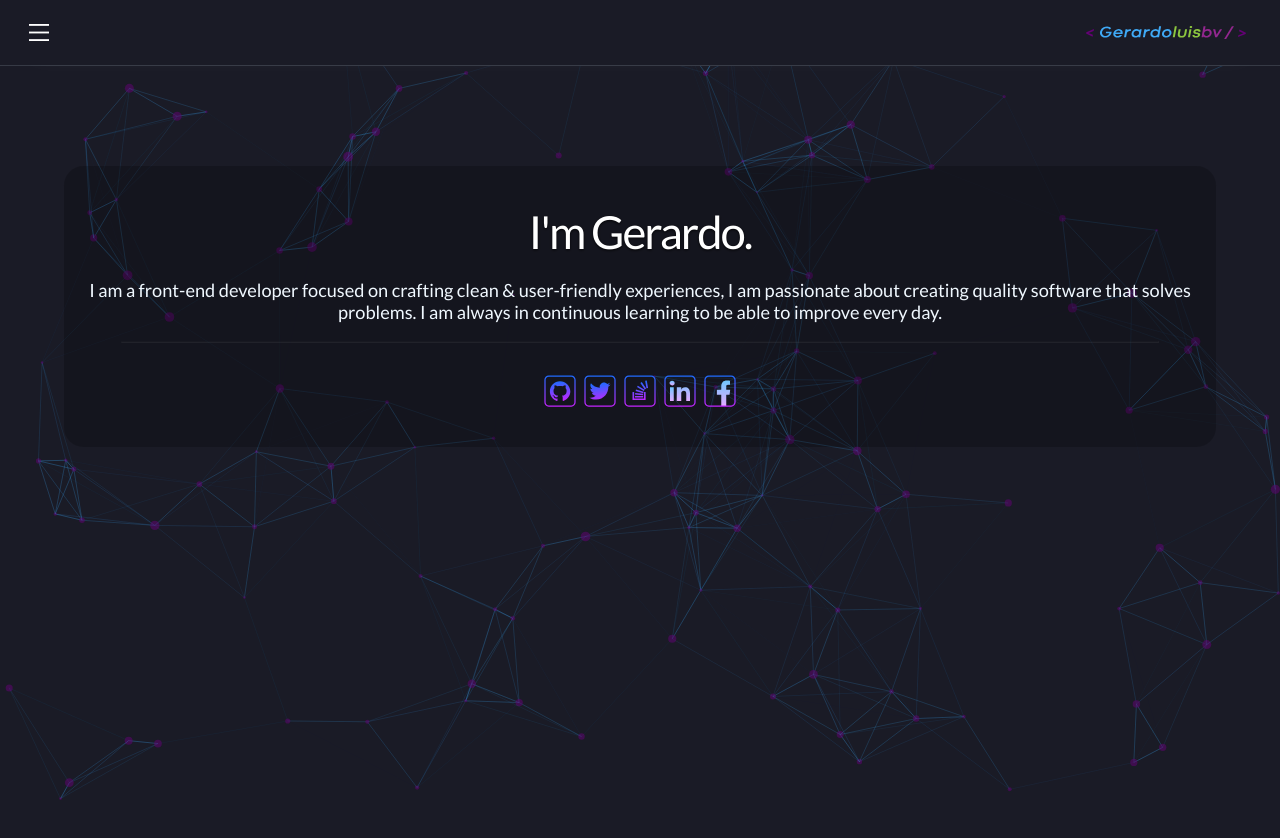
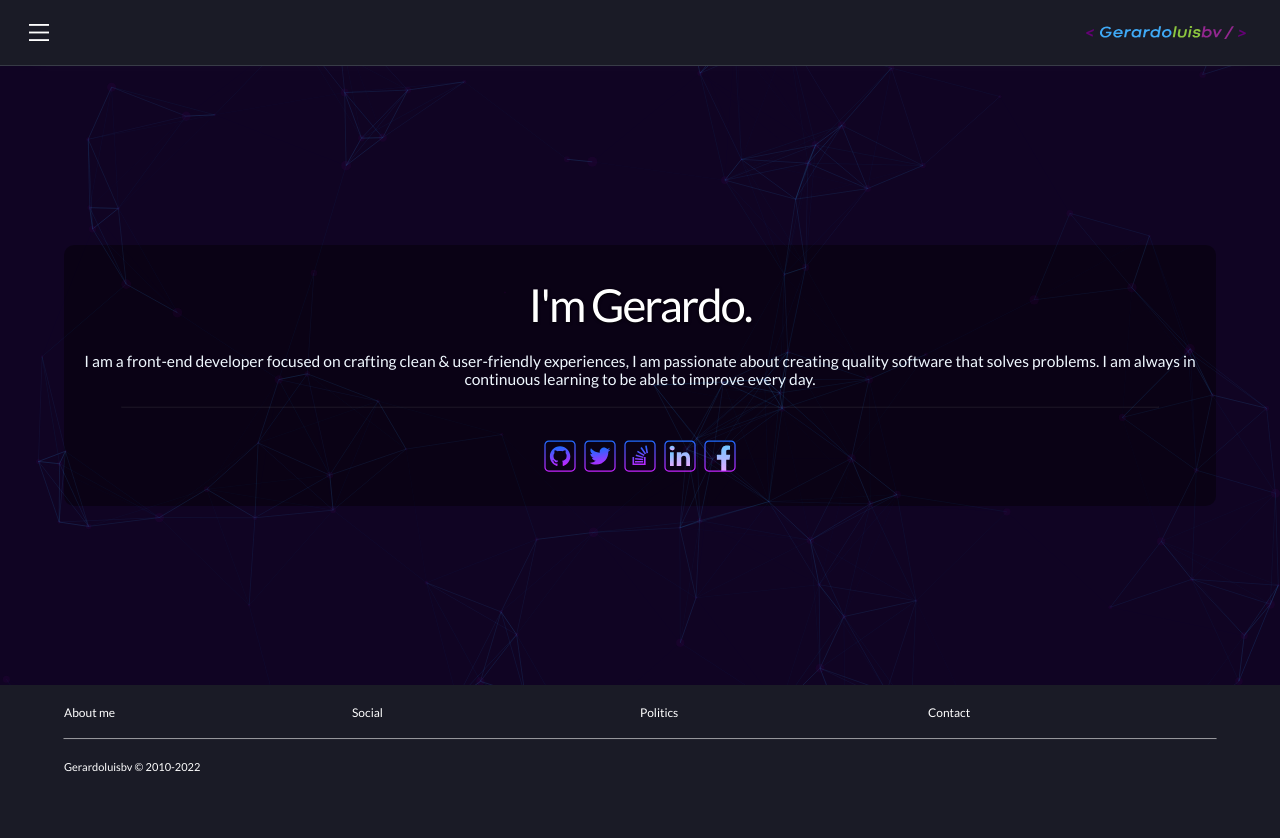
Before and after one commit to gerardoluisbv/portafolio-glbv, a React (Create React App) app: page / in a window 1280 px wide. Shown: the top 838 px of the page. After the commit the page ends 800 px from the top, so only its background shows below. Built offline with nearby package versions, Linux system fonts and the light colour scheme; a web font is replaced by a local one.

Commit message:
Footer listo, implementcacion de styled components

```diff
--- a/package.json
+++ b/package.json
@@ -11,6 +11,7 @@
     "react-scripts": "5.0.1",
     "react-tsparticles": "^2.0.5",
     "tsparticles": "^2.0.5",
+    "styled-components": "^5.3.5",
     "web-vitals": "^2.1.4"
   },
   "scripts": {
--- a/src/App.js
+++ b/src/App.js
@@ -1,11 +1,22 @@
 
 import './App.css';
+
+
+
 import Home from './components/Home';
 import Navbar from './components/Navbar';
+import Footer from './components/Footer';
 
+import styled  from 'styled-components';
 
 import Particles from "react-tsparticles";
 import { loadFull } from "tsparticles";
+
+const AppWrapper = styled.div`
+  min-height: 100vh;
+  display: flex;
+  flex-direction: column;
+`;
 
 function App() {
 
@@ -23,9 +34,13 @@
   }
 
   return (
-    <>
 
-<Particles
+
+
+
+
+    <AppWrapper>
+      <Particles
       id="tsparticles"
       init={particlesInit}
       loaded={particlesLoaded}
@@ -61,7 +76,7 @@
             color: "#3fa9f5",
             distance: 150,
             enable: true,
-            opacity: 0.2,
+            opacity: 0.1,
             width: 1,
           },
           collisions: {
@@ -85,7 +100,7 @@
             value: 80,
           },
           opacity: {
-            value: 0.5,
+            value: 0.1,
           },
           shape: {
             type: "circle",
@@ -97,17 +112,12 @@
         detectRetina: true,
       }}
     />
+        <Navbar/>
+        <Home/>
+        <Footer/>
+    </AppWrapper>
 
 
-    <div style={{ minHeight: '100vh',
-                  display: 'flex',
-                  flexDirection: 'column' }}>
-
-      <Navbar />
-      <Home/>
-
-    </div>
-    </>
   );
 }
 
--- /dev/null
+++ b/src/components/Footer.js
@@ -0,0 +1,81 @@
+/*import "../../footer.css";*/
+import styled from "styled-components";
+
+const FooterWrapper = styled.footer`
+  display: flex;
+  flex-direction: column;
+  justify-content: center;
+  align-items: center;
+  min-height: 100%;
+  background-color: #1a1b26;
+  padding-bottom: 0px;
+  margin-bottom: 0px;
+  z-index: 900;
+`;
+
+const ContentWrapper = styled.div`
+  display: grid;
+  grid-template-columns: 2fr 2fr 2fr 2fr;
+
+  padding-top: 10px;
+  width: 90%;
+
+  @media (max-width: 1024px) {
+    grid-template-columns: 2fr 2fr;
+  }
+`;
+
+const CopyrightFooter = styled.div`
+  font-family: Lato;
+  font-size: 11px;
+  font-weight: 400;
+  color: rgb(255, 255, 255);
+  margin: 0px 0px 0px;
+  align-self: flex-start;
+  padding: 2px 5% 24px;
+  text-align: left;
+`;
+
+const ItemFooter = styled.h2`
+  font-family: Lato;
+  font-size: 12px;
+  font-weight: 400;
+  color: rgb(255, 255, 255);
+  margin: 8px 0px 0px;
+`;
+
+const Line = styled.hr`
+  width: 90%;
+  border-top: 1px solid rgb(255, 255, 255);
+  margin: 16px 250px;
+  opacity: 0.54;
+`;
+
+export const Footer = () => {
+  return (
+    <FooterWrapper>
+      <ContentWrapper>
+        <div>
+          <ItemFooter> About me </ItemFooter>
+
+        </div>
+        <div>
+          <ItemFooter>  </ItemFooter>
+          <ItemFooter> Social </ItemFooter>
+        </div>
+        <div>
+          <ItemFooter> Politics </ItemFooter>
+
+        </div>
+        <div>
+          <ItemFooter> Contact </ItemFooter>
+        </div>
+      </ContentWrapper>
+
+      <Line />
+      <CopyrightFooter>Gerardoluisbv © 2010-2022</CopyrightFooter>
+    </FooterWrapper>
+  );
+};
+
+export default Footer;
--- a/src/components/Home.js
+++ b/src/components/Home.js
@@ -1,6 +1,5 @@
 import React from "react";
 import "./home.css";
-
 
 import lconoGithub from "../../src/social-media-icons/icons8-github.svg";
 import lconoLinkedin from "../../src/social-media-icons/icons8-linkedin.svg";
@@ -8,39 +7,72 @@
 import lconoTwitter from "../../src/social-media-icons/icons8-twitter.svg";
 import lconoFacebookMenuSvg from "../../src/social-media-icons/icons8-facebook.svg";
 
-
 const Home = () => {
-
-
   return (
     <div className="home">
 
+        <div className="container_home">
+          <div className="content_about">
+            <div className="title_home">
+              <h1>I'm Gerardo.</h1>
+            </div>
+            <h3>
+              I am a front-end developer focused on crafting clean &
+              user-friendly experiences, I am passionate about creating quality
+              software that solves problems. I am always in continuous learning
+              to be able to improve every day.
+            </h3>
 
 
-      <div className="container-text">
-        <div className="title_home">
-          <h1>I'm Gerardo.</h1>
-        </div>
-        <div className="content_home">
-          <h3>
-          I am a front-end developer focused on crafting
-          clean & user-friendly experiences, I am passionate
-          about creating quality software that solves problems.
-          I am always in continuous learning to be able to improve
-            every day.
-          </h3>
-        </div>
+
 
         <hr />
         <div className="social_home">
-          <div> <img className="social_icon_home" src={lconoGithub} alt="logo" /> </div>
-          <div> <img className="social_icon_home" src={lconoTwitter} alt="logo" /> </div>
-          <div> <img className="social_icon_home" src={lconoStackoverflow} alt="logo" /> </div>
-          <div> <img className="social_icon_home" src={lconoLinkedin} alt="logo" /> </div>
-          <div> <img className="social_icon_home" src={lconoFacebookMenuSvg} alt="logo" /> </div>
+          <div>
+            {" "}
+            <img
+              className="social_icon_home"
+              src={lconoGithub}
+              alt="logo"
+            />{" "}
+          </div>
+          <div>
+            {" "}
+            <img
+              className="social_icon_home"
+              src={lconoTwitter}
+              alt="logo"
+            />{" "}
+          </div>
+          <div>
+            {" "}
+            <img
+              className="social_icon_home"
+              src={lconoStackoverflow}
+              alt="logo"
+            />{" "}
+          </div>
+          <div>
+            {" "}
+            <img
+              className="social_icon_home"
+              src={lconoLinkedin}
+              alt="logo"
+            />{" "}
+          </div>
+          <div>
+            {" "}
+            <img
+              className="social_icon_home"
+              src={lconoFacebookMenuSvg}
+              alt="logo"
+            />{" "}
+          </div>
+        </div>
+        </div>
         </div>
       </div>
-    </div>
+
   );
 };
 
--- a/src/components/Navbar.css
+++ b/src/components/Navbar.css
@@ -40,8 +40,9 @@
     bottom: 0;
     z-index: 820;
     overflow-y: auto;
-    background-color: #f2f6f7;
+    background-color: #1a1b26;
     transition: 0.25s ease-out;
+    color: aliceblue;
   }
 
   .nav-menu.active {
--- a/src/components/home.css
+++ b/src/components/home.css
@@ -1,41 +1,56 @@
+
+
  .home {
 
-    position: relative;
-    top: 100px;
-    width: 100%;
-    height: 100vh;
-
+    padding-top: 0px;
+    flex-grow: 1;
+    -webkit-box-flex: 1;
+    -webkit-flex-grow: 1;
+    -ms-flex-positive: 1;
     color: aliceblue;
-
-    text-align: center;
+    background-color: #100423;
+    display: flex;
+    justify-content: center;
 
  }
 
- .container-text {
+ .container_home {
+
+
+
+
+    width: 100%;
     display: flex;
     flex-direction: column;
-    margin: 0 auto;
     justify-content: center;
     align-items: center;
 
 
-    color: aliceblue;
-    padding: 30px 0px;
-    text-align: center;
-    width: 90%;
-    background-color: rgba(0, 0, 0, 0.2);
-    margin: 0 auto;
+ }
 
+.content_about {
+  background-color: rgba(0, 0, 0, 0.4);
+  width: 90%;
+  display: flex;
+  flex-direction: column;
+  padding: 0;
+  width: 100%;
+  max-width: 90%;
+  border: none;
+  border-radius: 10px;
+  font-size: 1em;
+  text-align: center;
+  padding-top: 24px;
+  padding-bottom: 24px;
 
-    border-radius: 1.5em;
-
- }
+  color: aliceblue;
+}
 
 .social_home{
 
     display: flex;
     flex-direction: row;
-    justify-content: space-between;
+    justify-content: center;
     padding-top: 10px;
 
  }
@@ -60,7 +75,7 @@
  }
 
  h3 {
-    font: 1.4em 'Lato', sans-serif;
+    font: 1.2em 'Lato', sans-serif;
     text-align: center;
     padding: 0px 15px;
  }
```
Also changed, not shown: 1 other file (tests, documents, lock files or other folders).
